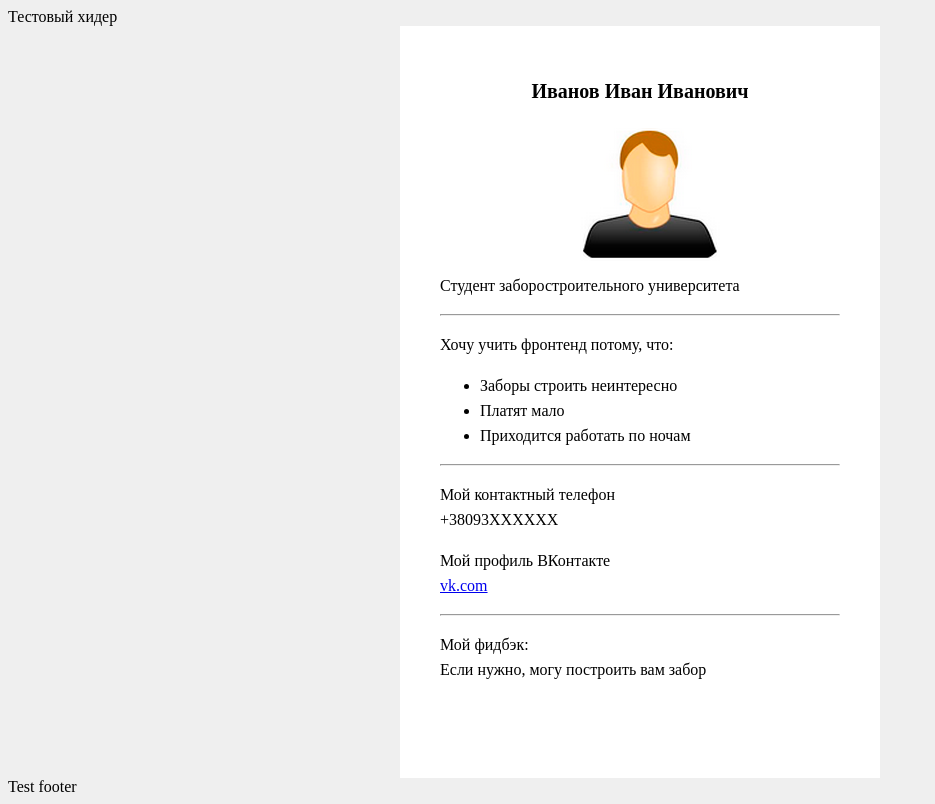
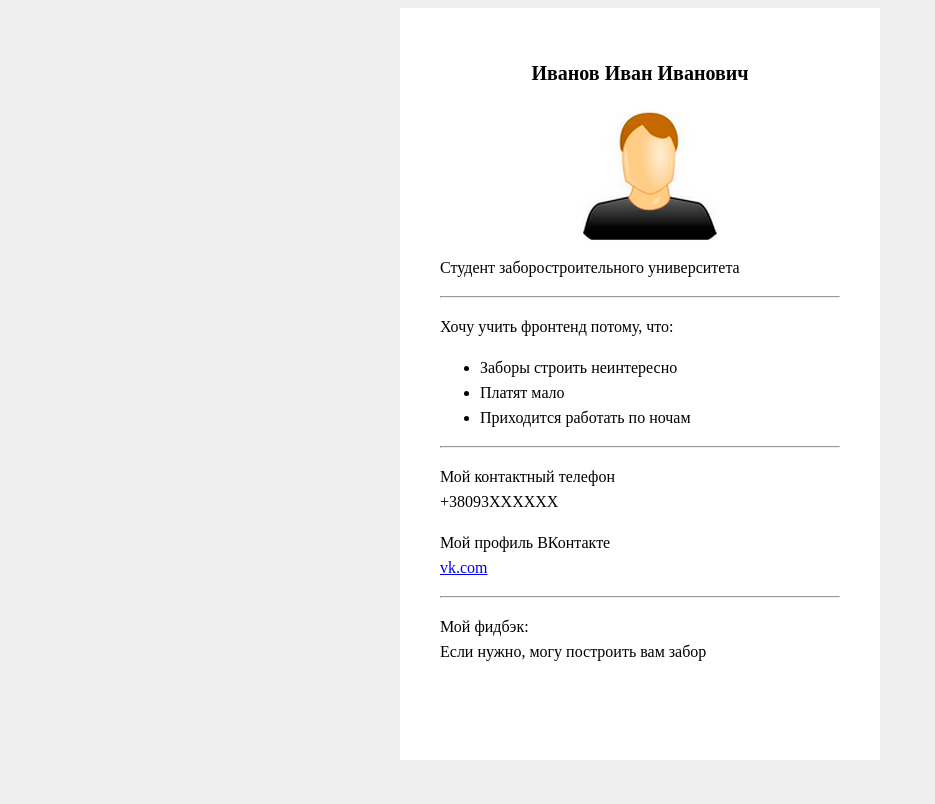
Before and after one commit to k3rry0n/fe_home, a plain HTML site: page html_01/index.html in a window 1280 px wide. Shown: the whole page, without its empty margins (0-935 px from the left). Drawn offline with Linux system fonts and the light colour scheme.

Commit message:
Поубирал лишнее из файла

```diff
--- a/html_01/index.html
+++ b/html_01/index.html
@@ -26,8 +26,7 @@
   </style>
 </head>
 <body>
-  <!-- 750x512 -->
-  <header>Тестовый хидер</header>
+
   <div class="resume-sheet">
     <h1>Иванов Иван Иванович</h1>
     <img src="photo.png" alt="Фото профиля" id="profile-photo">
@@ -48,6 +47,6 @@
     <p>Мой фидбэк:<br>
       Если нужно, могу построить вам забор</p>
   </div>
-  <footer>Test footer</footer>
+
 </body>
 </html>
```
